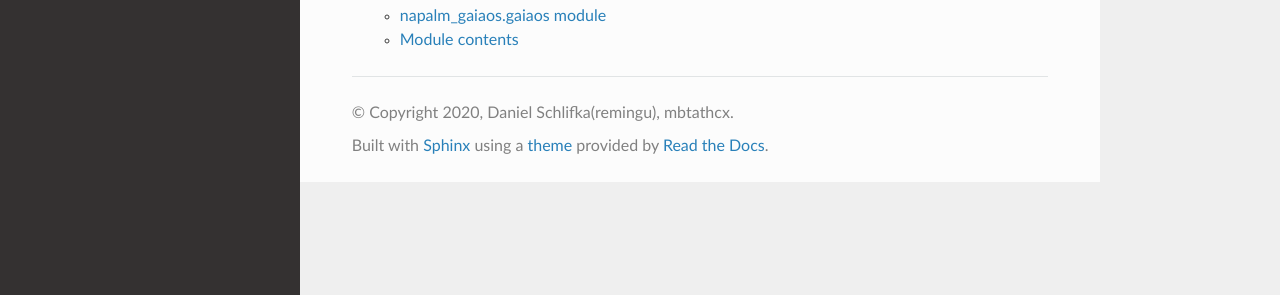
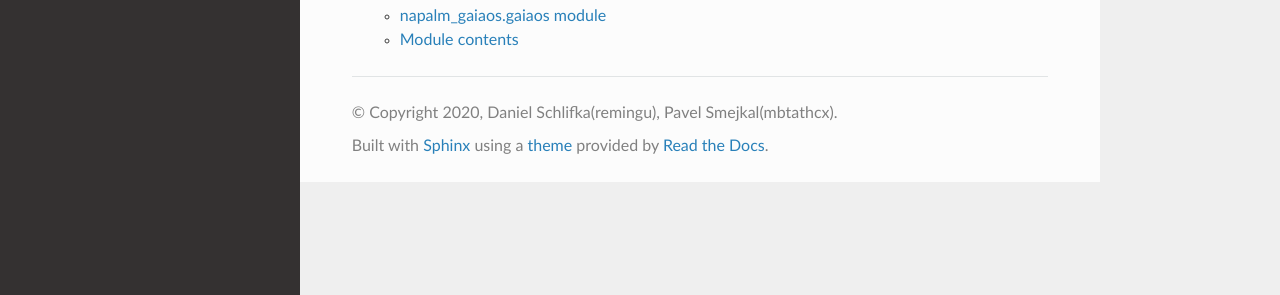
Before and after one commit to remingu/napalm-gaia, a Sphinx documentation site: the page built from docs/modules.rst, in a window 1280 px wide. Shown: the part 324-619 px from the top of the page. Built offline with Sphinx 7.4.7 and the Read the Docs theme 2.0.0, drawn with Linux system fonts in a browser that asks for light colours.

Commit message:
modified author tags

```diff
--- a/docs/conf.py
+++ b/docs/conf.py
@@ -18,11 +18,11 @@ sys.setrecursionlimit(1500)
 # -- Project information -----------------------------------------------------
 
 project = 'napalm-gaia'
-copyright = '2020, Daniel Schlifka(remingu), mbtathcx'
-author = 'Daniel Schlifka, mbtathcx'
+copyright = '2020, Daniel Schlifka(remingu), Pavel Smejkal(mbtathcx)'
+author = 'Daniel Schlifka, Pavel Smejkal'
 
 # The full version, including alpha/beta/rc tags
-release = '0.0.7'
+release = '0.0.8'
 
 
 # -- General configuration ---------------------------------------------------
```
